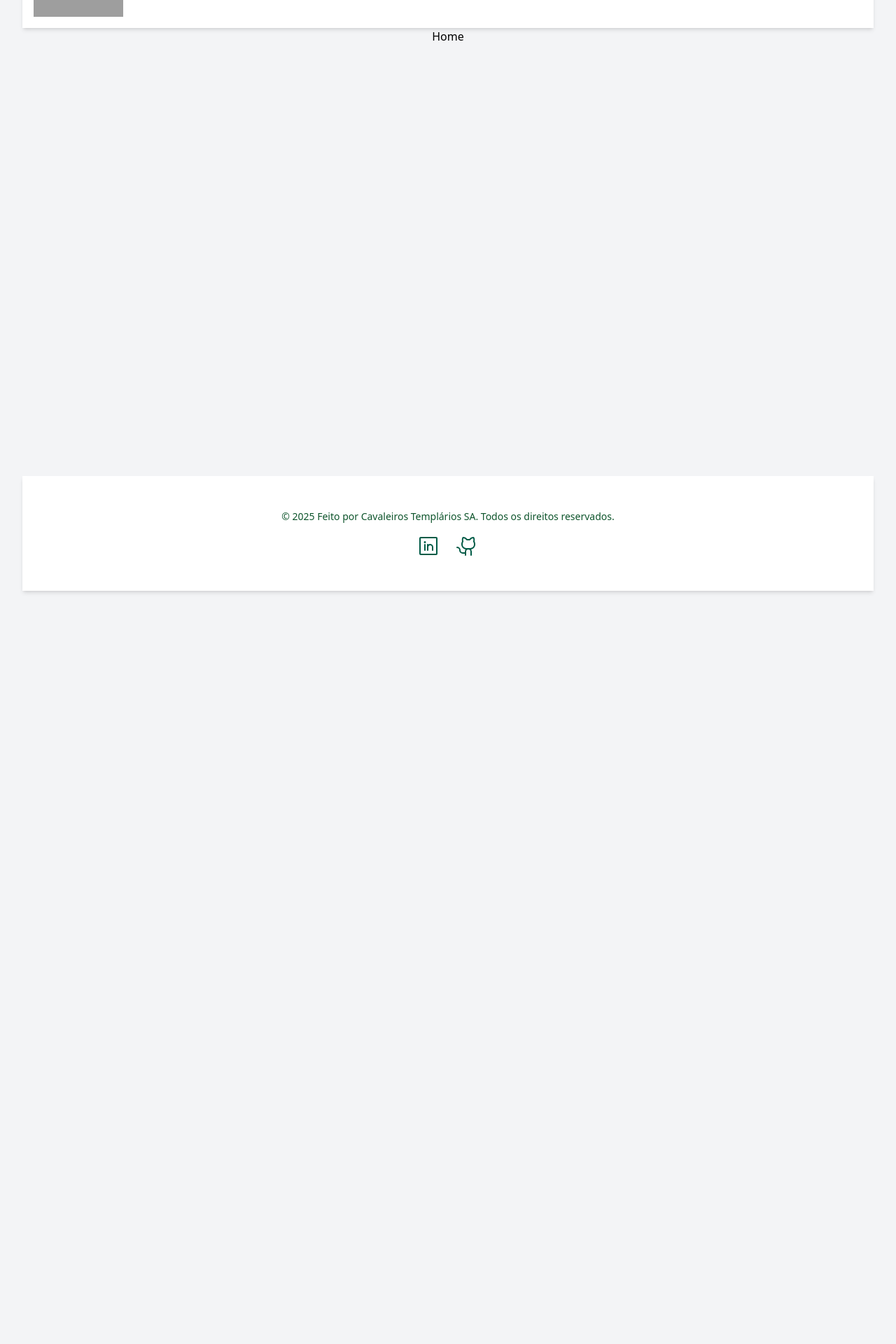
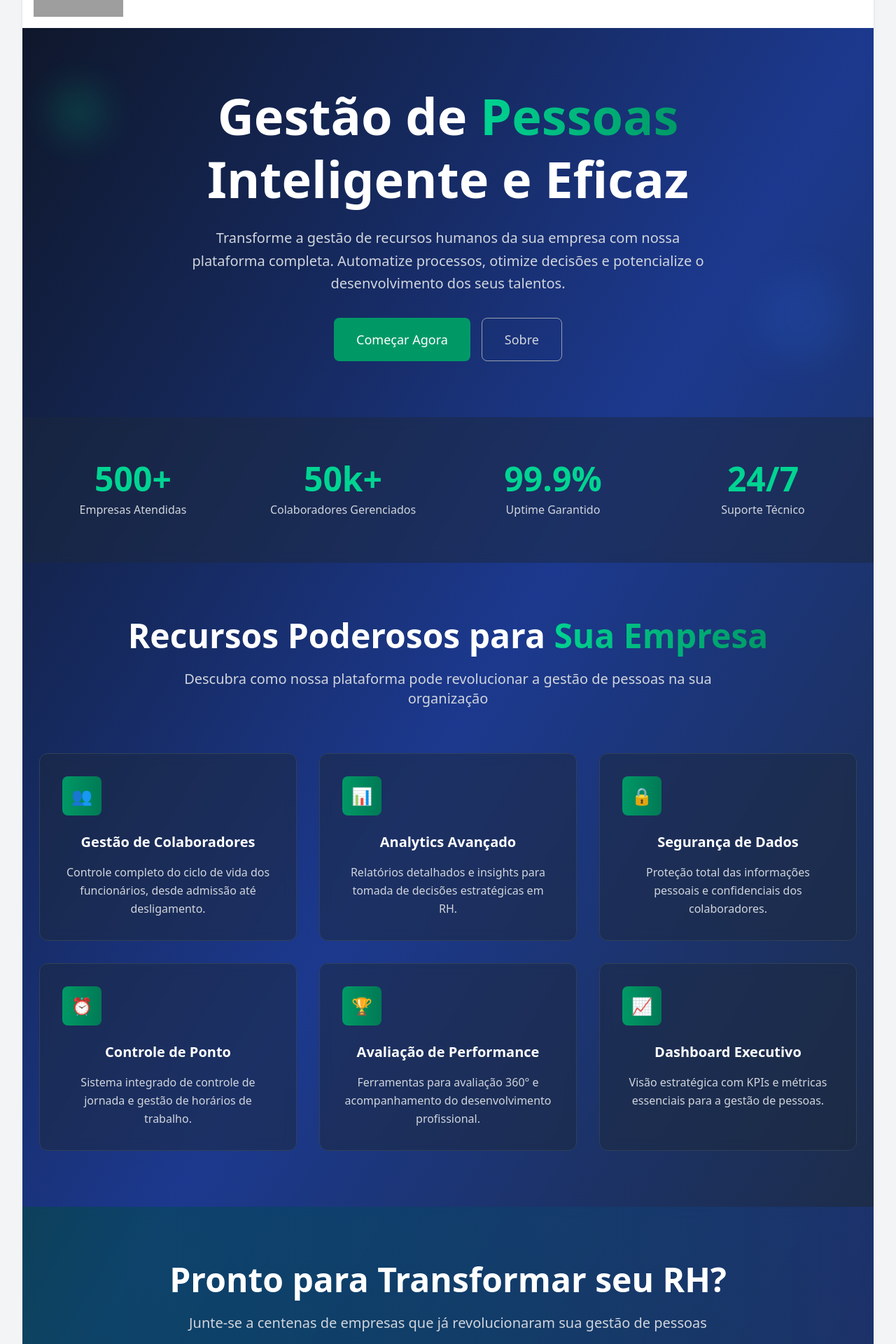
Before and after one commit to Cavaleiros-Templarios/projeto_02_frontend, a React (Vite) app: page / in a window 1280 px wide. Shown: the part 120-2040 px from the top of the page at 70% size. Before the commit the page ends 996 px from the top, so only its background shows below. Built offline with nearby package versions, Linux system fonts and the light colour scheme; grey boxes are pictures that could not be loaded.

Commit message:
Criacao da home

```diff
--- a/src/pages/home/Home.tsx
+++ b/src/pages/home/Home.tsx
@@ -1,9 +1,156 @@
+import { useState, useEffect } from 'react';
 
+const Home = () => {
+  const [isVisible, setIsVisible] = useState(false);
 
-function Home() {
+  useEffect(() => {
+    setIsVisible(true);
+  }, []);
+
+  const features = [
+    {
+      icon: "👥",
+      title: "Gestão de Colaboradores",
+      description: "Controle completo do ciclo de vida dos funcionários, desde admissão até desligamento."
+    },
+    {
+      icon: "📊",
+      title: "Analytics Avançado",
+      description: "Relatórios detalhados e insights para tomada de decisões estratégicas em RH."
+    },
+    {
+      icon: "🔒",
+      title: "Segurança de Dados",
+      description: "Proteção total das informações pessoais e confidenciais dos colaboradores."
+    },
+    {
+      icon: "⏰",
+      title: "Controle de Ponto",
+      description: "Sistema integrado de controle de jornada e gestão de horários de trabalho."
+    },
+    {
+      icon: "🏆",
+      title: "Avaliação de Performance",
+      description: "Ferramentas para avaliação 360° e acompanhamento do desenvolvimento profissional."
+    },
+    {
+      icon: "📈",
+      title: "Dashboard Executivo",
+      description: "Visão estratégica com KPIs e métricas essenciais para a gestão de pessoas."
+    }
+  ];
+
+  const stats = [
+    { number: "500+", label: "Empresas Atendidas" },
+    { number: "50k+", label: "Colaboradores Gerenciados" },
+    { number: "99.9%", label: "Uptime Garantido" },
+    { number: "24/7", label: "Suporte Técnico" }
+  ];
+
   return (
-    <div>Home</div>
-  )
-}
+    <div className="min-h-screen bg-gradient-to-br from-slate-900 via-blue-900 to-slate-800">
+      {/* Hero Section */}
+      <section className="relative px-6 py-20">
+        <div className="max-w-7xl mx-auto text-center">
+          <div className={`transition-all duration-1000 ${isVisible ? 'opacity-100 translate-y-0' : 'opacity-0 translate-y-10'}`}>
+            <h2 className="text-5xl md:text-7xl font-bold text-white mb-6 leading-tight">
+              Gestão de <span className="text-transparent bg-clip-text bg-gradient-to-r from-emerald-400 to-emerald-600">Pessoas</span>
+              <br />
+              Inteligente e Eficaz
+            </h2>
+            <p className="text-xl text-gray-300 mb-8 max-w-3xl mx-auto leading-relaxed">
+              Transforme a gestão de recursos humanos da sua empresa com nossa plataforma completa.
+              Automatize processos, otimize decisões e potencialize o desenvolvimento dos seus talentos.
+            </p>
+            <div className="flex flex-col sm:flex-row gap-4 justify-center">
+              <button className="bg-emerald-600 hover:bg-emerald-700 text-white px-8 py-4 text-lg rounded-lg transition-all duration-300 hover:scale-105">
+                Começar Agora
+              </button>
+              <button className="border border-gray-400 text-gray-300 hover:bg-gray-800 px-8 py-4 text-lg rounded-lg transition-all duration-300 hover:scale-105">
+                Sobre
+              </button>
+            </div>
+          </div>
+        </div>
 
-export default Home
+        {/* Floating Elements */}
+        <div className="absolute top-20 left-10 w-20 h-20 bg-emerald-500/20 rounded-full blur-xl animate-pulse"></div>
+        <div className="absolute bottom-20 right-10 w-32 h-32 bg-blue-500/20 rounded-full blur-xl animate-pulse" style={{animationDelay: '1s'}}></div>
+      </section>
+
+      {/* Stats Section */}
+      <section className="px-6 py-16 bg-slate-800/50 backdrop-blur-sm">
+        <div className="max-w-7xl mx-auto">
+          <div className="grid grid-cols-2 md:grid-cols-4 gap-8">
+            {stats.map((stat, index) => (
+              <div key={index} className="text-center group">
+                <div className="text-4xl md:text-5xl font-bold text-emerald-400 mb-2 group-hover:scale-110 transition-transform duration-300">
+                  {stat.number}
+                </div>
+                <div className="text-gray-300 text-sm md:text-base">
+                  {stat.label}
+                </div>
+              </div>
+            ))}
+          </div>
+        </div>
+      </section>
+
+      {/* Features Section */}
+      <section className="px-6 py-20">
+        <div className="max-w-7xl mx-auto">
+          <div className="text-center mb-16">
+            <h3 className="text-4xl md:text-5xl font-bold text-white mb-6">
+              Recursos Poderosos para
+              <span className="text-transparent bg-clip-text bg-gradient-to-r from-emerald-400 to-emerald-600"> Sua Empresa</span>
+            </h3>
+            <p className="text-xl text-gray-300 max-w-3xl mx-auto">
+              Descubra como nossa plataforma pode revolucionar a gestão de pessoas na sua organização
+            </p>
+          </div>
+
+          <div className="grid md:grid-cols-2 lg:grid-cols-3 gap-8">
+            {features.map((feature, index) => (
+              <div
+                key={index}
+                className="group bg-slate-800/50 backdrop-blur-sm rounded-xl p-8 border border-slate-700 hover:border-emerald-500/50 transition-all duration-300 hover:transform hover:scale-105 hover:shadow-2xl hover:shadow-emerald-500/10"
+              >
+                <div className="w-14 h-14 bg-gradient-to-r from-emerald-600 to-emerald-700 rounded-lg flex items-center justify-center mb-6 group-hover:scale-110 transition-transform duration-300">
+                  <span className="text-2xl">{feature.icon}</span>
+                </div>
+                <h4 className="text-xl font-semibold text-white mb-4">
+                  {feature.title}
+                </h4>
+                <p className="text-gray-300 leading-relaxed">
+                  {feature.description}
+                </p>
+              </div>
+            ))}
+          </div>
+        </div>
+      </section>
+
+      {/* CTA Section */}
+      <section className="px-6 py-20 bg-gradient-to-r from-emerald-900/50 to-blue-900/50 backdrop-blur-sm">
+        <div className="max-w-4xl mx-auto text-center">
+          <h3 className="text-4xl md:text-5xl font-bold text-white mb-6">
+            Pronto para Transformar seu RH?
+          </h3>
+          <p className="text-xl text-gray-300 mb-8">
+            Junte-se a centenas de empresas que já revolucionaram sua gestão de pessoas
+          </p>
+          <div className="flex flex-col sm:flex-row gap-4 justify-center">
+            <button className="bg-emerald-600 hover:bg-emerald-700 text-white px-8 py-4 text-lg rounded-lg transition-all duration-300 hover:scale-105">
+              Solicitar Demonstração
+            </button>
+            <button className="border border-gray-400 text-gray-300 hover:bg-gray-800 px-8 py-4 text-lg rounded-lg transition-all duration-300 hover:scale-105">
+              Falar com Especialista
+            </button>
+          </div>
+        </div>
+      </section>
+    </div>
+  );
+};
+
+export default Home;
```
